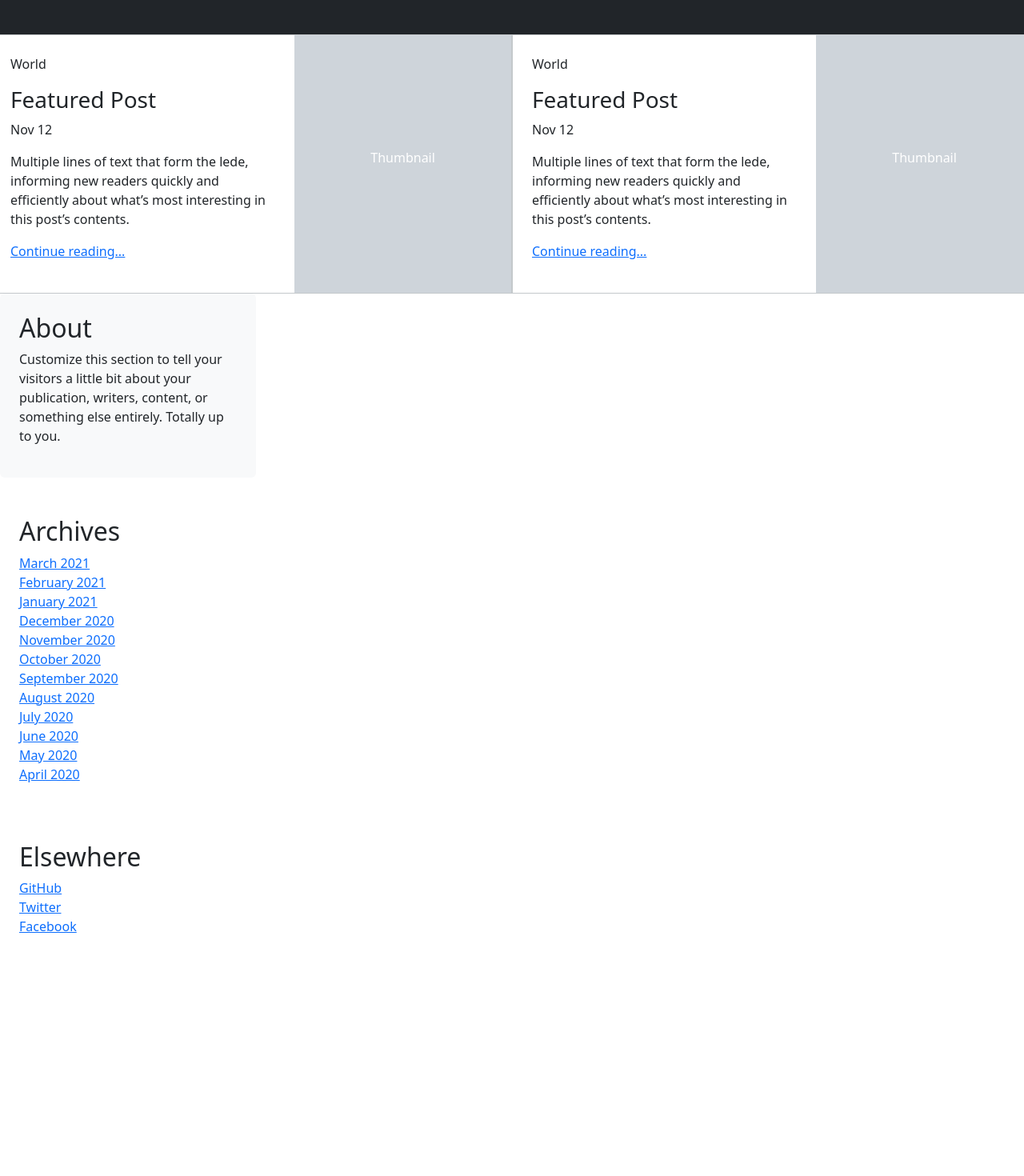
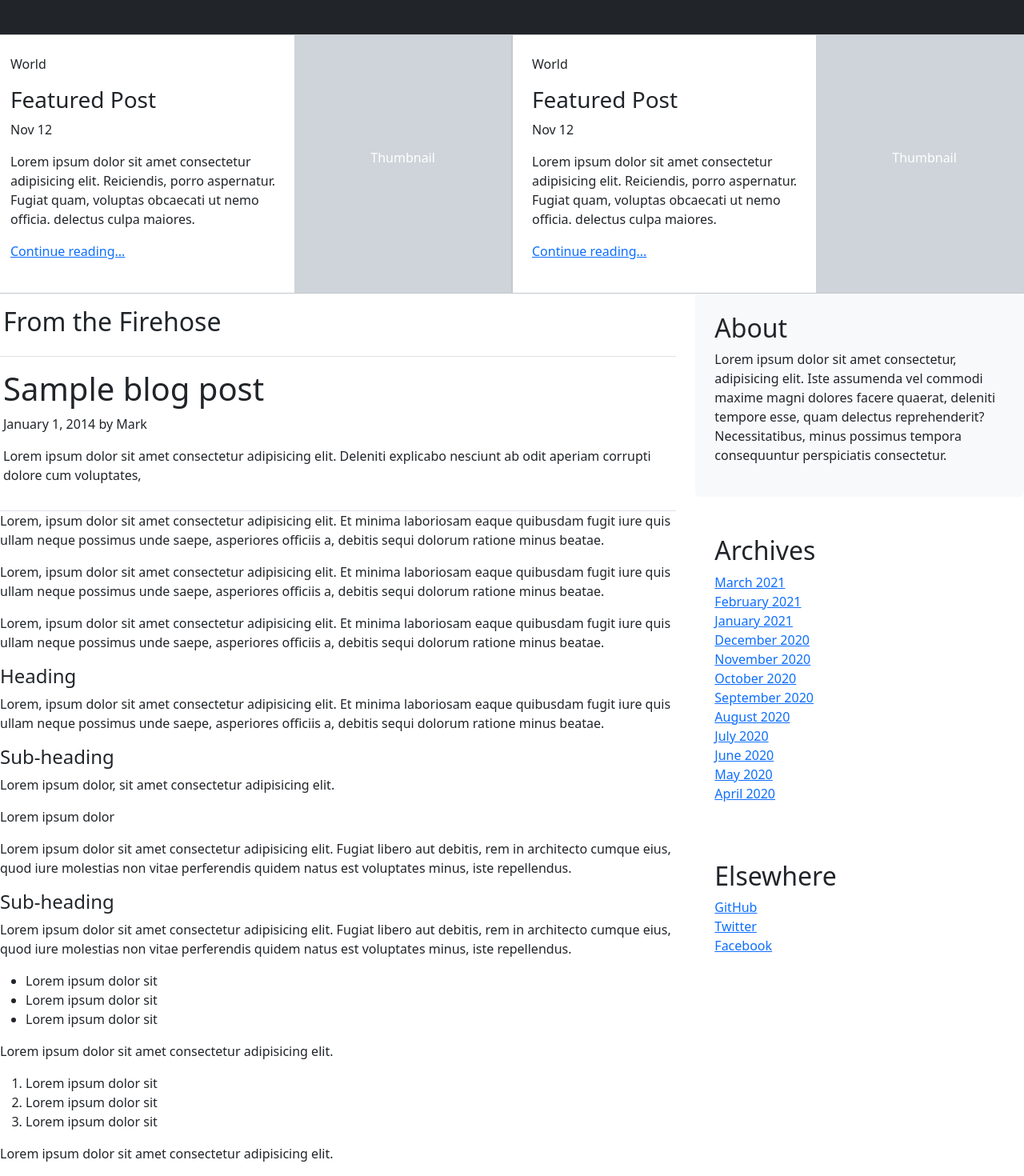
Before and after one commit to SwapnilPatil2607/agaetis-blog, a React (Vite) app: page / in a window 1280 px wide. Shown: the part 397-1867 px from the top of the page at 80% size. Before the commit the page ends 1591 px from the top, so only its background shows below. Built offline with nearby package versions, Linux system fonts and the light colour scheme.

Commit message:
feat: blog section structure initiated

```diff
--- a/src/pages/blog-page/BlogPage.jsx
+++ b/src/pages/blog-page/BlogPage.jsx
@@ -1,5 +1,6 @@
 import AdditionInformation from "./components/AdditionInformation";
 import BannerSection from "./components/BannerSection";
+import BlogSection from "./components/BlogSection";
 import Card from "./components/Card";
 import Header from "./components/Header";
 
@@ -16,7 +17,14 @@ const BlogPage = () => {
           <Card />
         </div>
       </div>
-      <AdditionInformation />
+      <div className="row">
+        <div className="col-8">
+          <BlogSection />
+        </div>
+        <div className="col-4">
+          <AdditionInformation />
+        </div>
+      </div>
     </div>
   );
 };
--- a/src/pages/blog-page/components/AdditionInformation.jsx
+++ b/src/pages/blog-page/components/AdditionInformation.jsx
@@ -1,12 +1,13 @@
 const AdditionInformation = () => {
   return (
     <div className="d-flex flex-column gap-4">
-      <div className="bg-light rounded col-md-3 col-sm-6 p-4">
+      <div className="bg-light rounded col-md-12 col-sm-6 p-4">
         <h2>About</h2>
         <p>
-          Customize this section to tell your visitors a little bit about your
-          publication, writers, content, or something else entirely. Totally up
-          to you.
+          Lorem ipsum dolor sit amet consectetur, adipisicing elit. Iste
+          assumenda vel commodi maxime magni dolores facere quaerat, deleniti
+          tempore esse, quam delectus reprehenderit? Necessitatibus, minus
+          possimus tempora consequuntur perspiciatis consectetur.
         </p>
       </div>
 
--- /dev/null
+++ b/src/pages/blog-page/components/AnotherBlogSection.jsx
@@ -0,0 +1,5 @@
+const AnotherBlogSection = () => {
+  return <div>AnotherBlogSection</div>;
+};
+
+export default AnotherBlogSection;
--- /dev/null
+++ b/src/pages/blog-page/components/BlogSection.jsx
@@ -0,0 +1,80 @@
+const BlogSection = () => {
+  return (
+    <div>
+      <div className="border border-bottom-1 border-top-0  border-end-0 border-start-0 py-3 px-1">
+        <h2>From the Firehose</h2>
+      </div>
+
+      <div className="border border-bottom-1 border-top-0  border-end-0 border-start-0 py-3 px-1">
+        <h1>Sample blog post</h1>
+        <p>January 1, 2014 by Mark</p>
+        <p className="mt-2">
+          Lorem ipsum dolor sit amet consectetur adipisicing elit. Deleniti
+          explicabo nesciunt ab odit aperiam corrupti dolore cum voluptates,
+        </p>
+      </div>
+
+      <div>
+        <p>
+          Lorem, ipsum dolor sit amet consectetur adipisicing elit. Et minima
+          laboriosam eaque quibusdam fugit iure quis ullam neque possimus unde
+          saepe, asperiores officiis a, debitis sequi dolorum ratione minus
+          beatae.
+        </p>
+        <p>
+          Lorem, ipsum dolor sit amet consectetur adipisicing elit. Et minima
+          laboriosam eaque quibusdam fugit iure quis ullam neque possimus unde
+          saepe, asperiores officiis a, debitis sequi dolorum ratione minus
+          beatae.
+        </p>
+        <p>
+          Lorem, ipsum dolor sit amet consectetur adipisicing elit. Et minima
+          laboriosam eaque quibusdam fugit iure quis ullam neque possimus unde
+          saepe, asperiores officiis a, debitis sequi dolorum ratione minus
+          beatae.
+        </p>
+      </div>
+
+      <div>
+        <h4>Heading</h4>
+        <p>
+          Lorem, ipsum dolor sit amet consectetur adipisicing elit. Et minima
+          laboriosam eaque quibusdam fugit iure quis ullam neque possimus unde
+          saepe, asperiores officiis a, debitis sequi dolorum ratione minus
+          beatae.
+        </p>
+        <h4>Sub-heading</h4>
+        <p>Lorem ipsum dolor, sit amet consectetur adipisicing elit.</p>
+        <p>Lorem ipsum dolor</p>
+        <p>
+          Lorem ipsum dolor sit amet consectetur adipisicing elit. Fugiat libero
+          aut debitis, rem in architecto cumque eius, quod iure molestias non
+          vitae perferendis quidem natus est voluptates minus, iste repellendus.
+        </p>
+      </div>
+
+      <div>
+        <h4>Sub-heading</h4>
+        <p>
+          Lorem ipsum dolor sit amet consectetur adipisicing elit. Fugiat libero
+          aut debitis, rem in architecto cumque eius, quod iure molestias non
+          vitae perferendis quidem natus est voluptates minus, iste repellendus.
+        </p>
+        <ul>
+          <li>Lorem ipsum dolor sit</li>
+          <li>Lorem ipsum dolor sit</li>
+          <li>Lorem ipsum dolor sit</li>
+        </ul>
+        <p>Lorem ipsum dolor sit amet consectetur adipisicing elit.</p>
+        <ol>
+          <li>Lorem ipsum dolor sit</li>
+          <li>Lorem ipsum dolor sit</li>
+          <li>Lorem ipsum dolor sit</li>
+        </ol>
+        <p>Lorem ipsum dolor sit amet consectetur adipisicing elit.</p>
+      </div>
+    </div>
+  );
+};
+
+export default BlogSection;
--- a/src/pages/blog-page/components/Card.jsx
+++ b/src/pages/blog-page/components/Card.jsx
@@ -6,9 +6,9 @@ const Card = () => {
         <h3>Featured Post</h3>
         <p>Nov 12</p>
         <p>
-          Multiple lines of text that form the lede, informing new readers
-          quickly and efficiently about what’s most interesting in this post’s
-          contents.
+          Lorem ipsum dolor sit amet consectetur adipisicing elit. Reiciendis,
+          porro aspernatur. Fugiat quam, voluptas obcaecati ut nemo officia.
+          delectus culpa maiores.
         </p>
         <p>
           <a href="#" className="">
```
